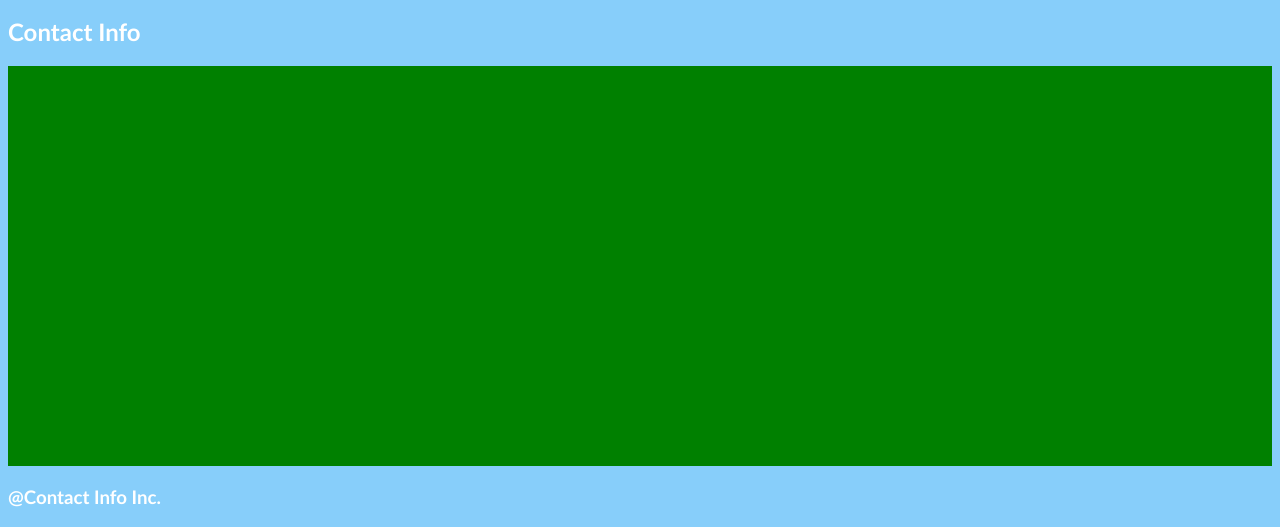
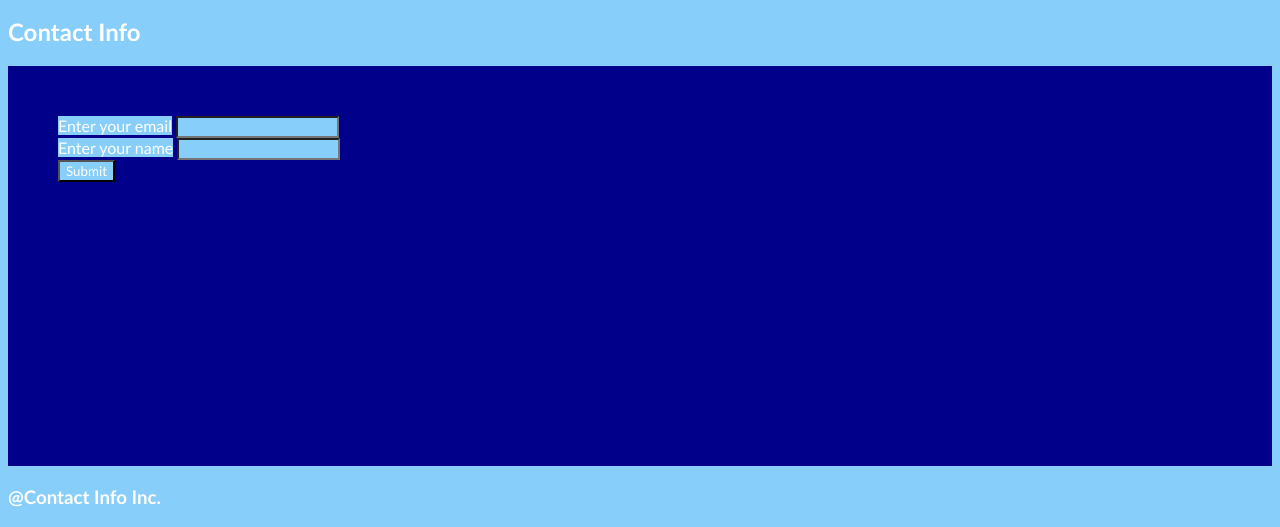
Before and after one commit to mkelly3/Contact-Information-Webpage, a plain HTML site: page index.html in a window 1280 px wide. Shown: the part 357-884 px from the top of the page. Drawn offline with Linux system fonts and the light colour scheme.

Commit message:
input for email and name and a submit button

```diff
--- a/index.html
+++ b/index.html
@@ -29,13 +29,21 @@
         <img src="https://images.unsplash.com/photo-1560416313-414b33c856a9?ixlib=rb-1.2.1&ixid=MnwxMjA3fDB8MHxzZWFyY2h8Mnx8aW5mb3JtYXRpb258ZW58MHx8MHx8&auto=format&fit=crop&w=400&q=60" alt="Info Image">
         <p>We collect information</p>
     </figure>
+
     <h2>Contact Info</h2>
     <section id ="Contact-Information" class="button">
-
+        <label for="email">Enter your email</label>
+        <input type="email" id="email">
+        <br/>
+        <label for="name">Enter your name</label>
+        <input type="name" id="name">
+        <br/>
+        <button type="button">Submit</button>
     </section>
 
     </main>
   </body>
+
   <footer>
     <h3>@Contact Info Inc.</h3>
   </footer>
--- a/style.css
+++ b/style.css
@@ -6,6 +6,7 @@
 }
 header {
     position: fixed;
+
 }
 
 
@@ -29,13 +30,16 @@ nav li {
     margin-bottom: 20px;
     padding: 50px;
     height: 300px;
-    background-color: green;
+    background-color: darkblue;
     color: #ffffff;
 }
-.footer {
-    padding: 30px;
-    clear: both;
-    font-family: 'Trebuchet MS', 'Lucida Sans Unicode', 'Lucida Grande', 'Lucida Sans', Arial, sans-serif;
-    text-align: center;
+section{
+    background-color: darkgrey;
+}
+.name {
+    background-color: grey;
+}
 
+.footer h1 {
+   color: yellow;
 }
```
